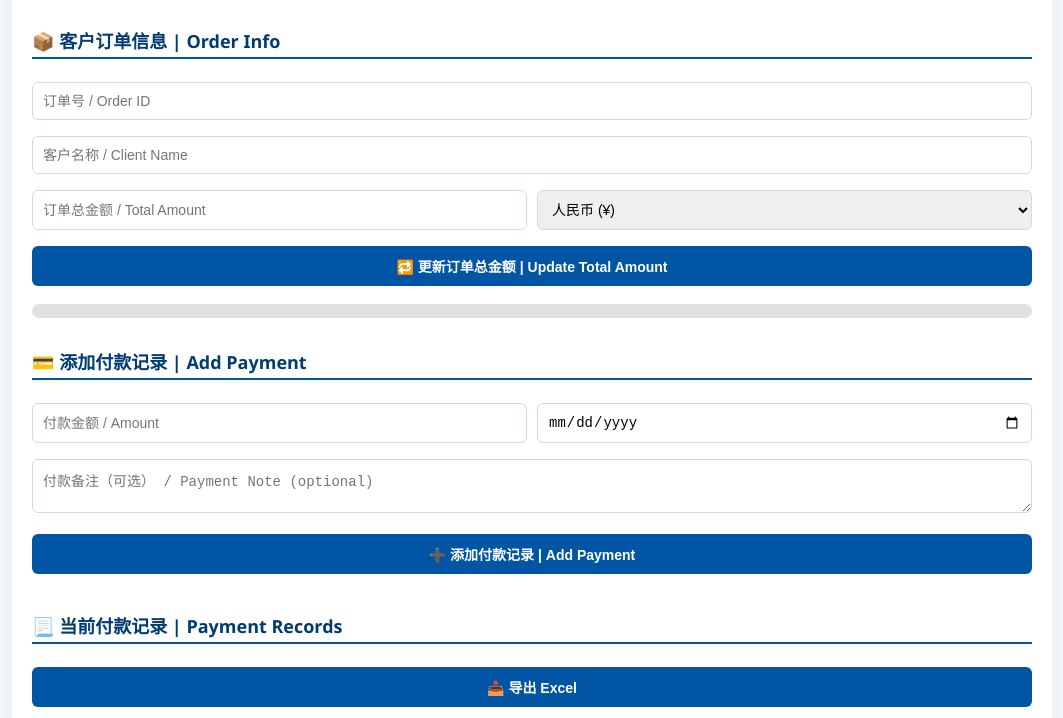
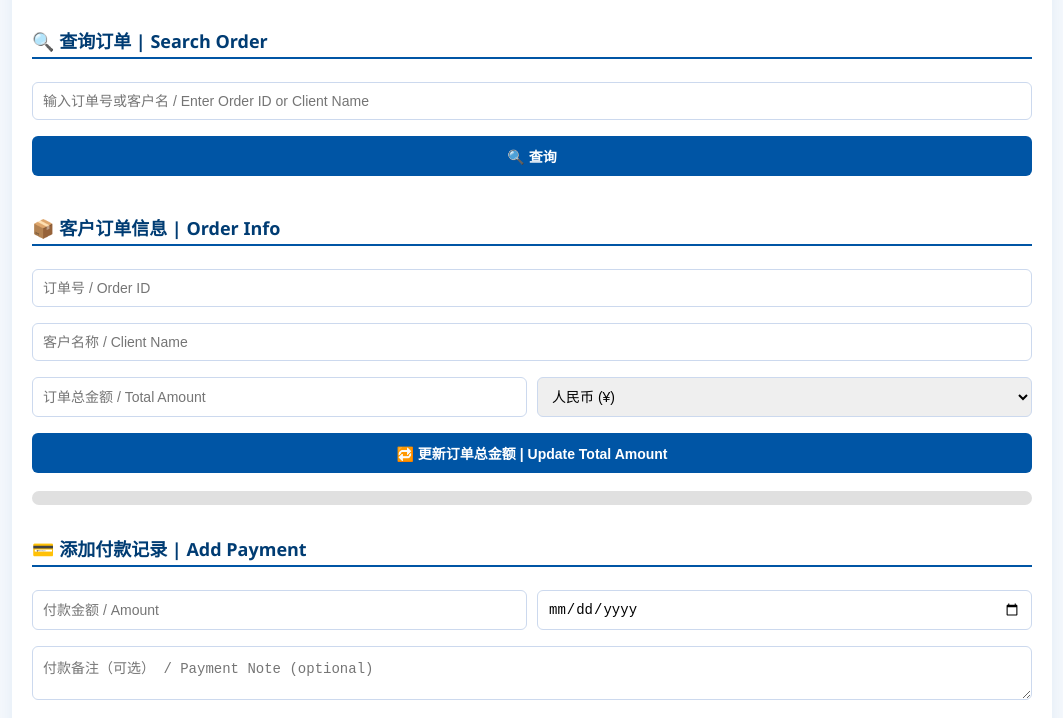
Before and after one commit to yalesherwin/finance, a plain HTML site: page index.html in a window 1280 px wide. Shown: the part 76-794 px from the top of the page, without its empty margins (108-1171 px from the left). Drawn offline with Linux system fonts and the light colour scheme.

Commit message:
Update index.html

```diff
--- a/index.html
+++ b/index.html
@@ -101,6 +101,13 @@
       <h1>CHINACNU STEEL</h1>
     </div>
 
+    <h2>🔍 查询订单 | Search Order</h2>
+    <div class="flex">
+      <input id="searchInput" placeholder="输入订单号或客户名 / Enter Order ID or Client Name">
+    </div>
+    <button onclick="searchOrders()">🔍 查询</button>
+    <div id="searchResults"></div>
+
     <h2>📦 客户订单信息 | Order Info</h2>
     <input id="orderId" placeholder="订单号 / Order ID">
     <input id="client" placeholder="客户名称 / Client Name">
@@ -180,6 +187,11 @@
         payments: [],
         currency
       };
+
+      if (data.payments.length >= 8) {
+        alert("最多只能添加8条付款记录 / Max 8 payment records allowed");
+        return;
+      }
 
       data.client = client;
       data.totalAmount = total;
@@ -331,6 +343,53 @@
         link.click();
       });
     }
+
+    function searchOrders() {
+      const keyword = document.getElementById("searchInput").value.trim().toLowerCase();
+      const resultsContainer = document.getElementById("searchResults");
+      resultsContainer.innerHTML = "<i>查询中...</i>";
+
+      if (!keyword) {
+        alert("请输入关键词 / Please enter a keyword");
+        return;
+      }
+
+      db.collection("orders").get().then(snapshot => {
+        let found = false;
+        resultsContainer.innerHTML = "";
+
+        snapshot.forEach(doc => {
+          const data = doc.data();
+          const idMatch = data.id.toLowerCase().includes(keyword);
+          const clientMatch = data.client.toLowerCase().includes(keyword);
+
+          if (idMatch || clientMatch) {
+            found = true;
+            const div = document.createElement("div");
+            div.className = "payment-record";
+
+            const symbol = data.currency === "USD" ? "$" : "¥";
+            const records = (data.payments || []).map((p, i) =>
+              `#${i + 1} 金额：${symbol}${p.amount}，日期：${p.date}，备注：${p.note || "-"}`).join("<br>");
+
+            div.innerHTML = `
+              <b>订单号：</b>${data.id}<br>
+              <b>客户：</b>${data.client}<br>
+              <b>总金额：</b>${symbol}${data.totalAmount}<br>
+              <b>已付：</b>${symbol}${data.paidAmount}<br>
+              <b>尾款：</b>${symbol}${data.balance}<br>
+              <b>状态：</b>${data.status}<br><br>
+              <b>付款记录：</b><br>${records || "无记录 / No payments"}
+            `;
+            resultsContainer.appendChild(div);
+          }
+        });
+
+        if (!found) {
+          resultsContainer.innerHTML = "<i>未找到匹配订单 / No matching orders found</i>";
+        }
+      });
+    }
   </script>
 </body>
 </html>
```
